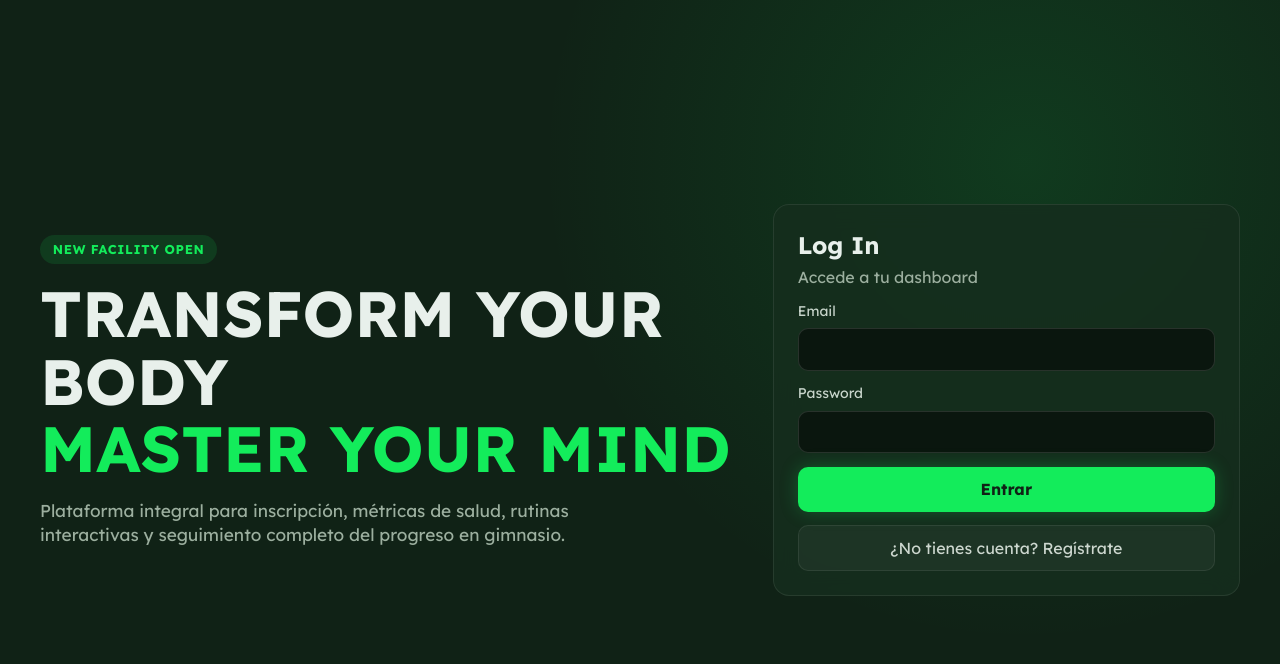
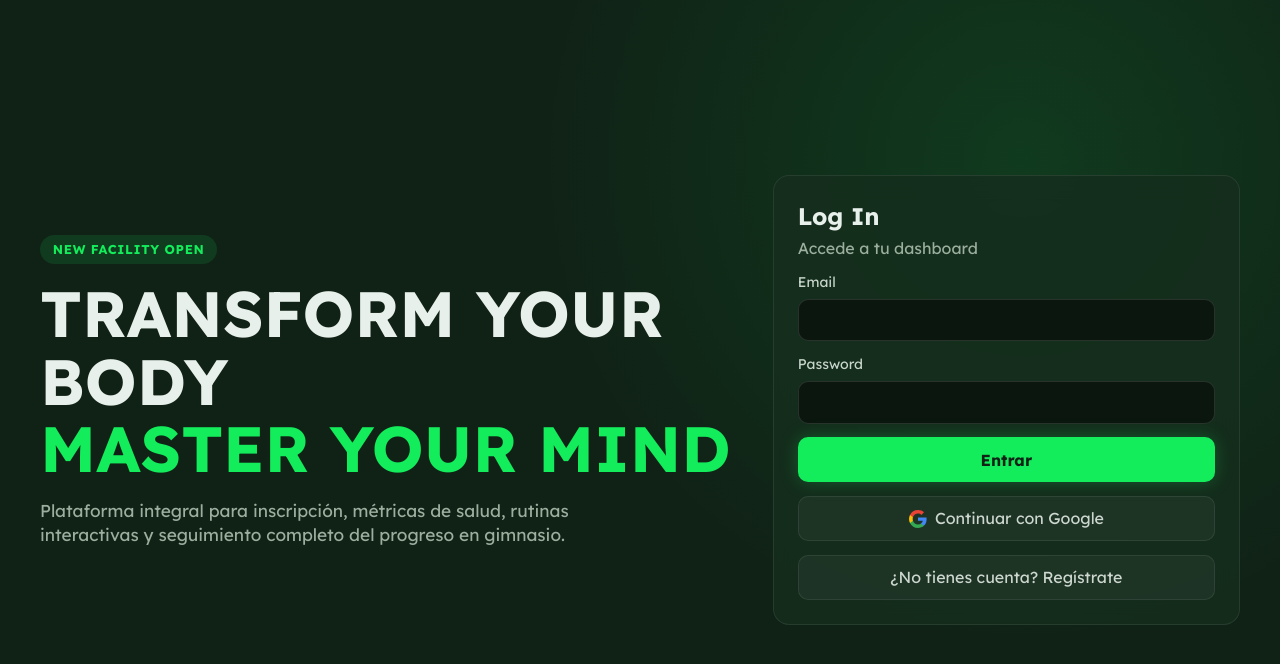
Before and after one commit to Larvizub/fitpulse-arv, a React (Vite) app: page / in a window 1280 px wide. Shown: the top 664 px of the page. Built offline with nearby package versions, Linux system fonts and the light colour scheme; no server answers.

Commit message:
feat: add Google login functionality and update AuthLanding component

```diff
--- a/src/App.tsx
+++ b/src/App.tsx
@@ -51,6 +51,7 @@ function App() {
         onPasswordChange={authSession.setPassword}
         onRegisterNameChange={authSession.setRegisterName}
         onRegisterGoalChange={authSession.setRegisterGoal}
+        onGoogleLogin={authSession.loginGoogle}
         onToggleMode={authSession.toggleMode}
         onSubmit={authSession.handleSubmit}
       />
--- a/src/components/AuthLanding.tsx
+++ b/src/components/AuthLanding.tsx
@@ -11,6 +11,7 @@ interface AuthLandingProps {
   onPasswordChange: (value: string) => void
   onRegisterNameChange: (value: string) => void
   onRegisterGoalChange: (value: string) => void
+  onGoogleLogin: () => void
   onToggleMode: () => void
   onSubmit: (event: FormEvent<HTMLFormElement>) => void
 }
@@ -65,6 +66,27 @@ export function AuthLanding(props: AuthLandingProps) {
           <button className="fit-btn fit-btn-primary" type="submit">
             {props.authMode === 'login' ? 'Entrar' : 'Crear cuenta'}
           </button>
+          <button className="fit-btn fit-btn-soft google-btn" type="button" onClick={props.onGoogleLogin}>
+            <svg aria-hidden="true" viewBox="0 0 24 24" width="18" height="18">
+              <path
+                fill="#4285F4"
+                d="M23.49 12.27c0-.79-.07-1.54-.2-2.27H12v4.29h6.44a5.5 5.5 0 0 1-2.39 3.61v2.99h3.87c2.26-2.08 3.57-5.15 3.57-8.62z"
+              />
+              <path
+                fill="#34A853"
+                d="M12 24c3.24 0 5.96-1.08 7.95-2.92l-3.87-2.99c-1.08.73-2.46 1.17-4.08 1.17-3.13 0-5.78-2.11-6.73-4.95H1.28v3.11A12 12 0 0 0 12 24z"
+              />
+              <path
+                fill="#FBBC05"
+                d="M5.27 14.31A7.22 7.22 0 0 1 4.9 12c0-.8.14-1.57.37-2.31V6.58H1.28A12 12 0 0 0 0 12c0 1.93.46 3.75 1.28 5.42l3.99-3.11z"
+              />
+              <path
+                fill="#EA4335"
+                d="M12 4.77c1.76 0 3.33.61 4.57 1.8l3.43-3.43C17.95 1.16 15.23 0 12 0A12 12 0 0 0 1.28 6.58l3.99 3.11c.95-2.84 3.6-4.92 6.73-4.92z"
+              />
+            </svg>
+            Continuar con Google
+          </button>
           <button className="fit-btn fit-btn-soft" type="button" onClick={props.onToggleMode}>
             {props.authMode === 'login' ? '¿No tienes cuenta? Regístrate' : '¿Ya tienes cuenta? Inicia sesión'}
           </button>
--- a/src/hooks/useAuthSession.ts
+++ b/src/hooks/useAuthSession.ts
@@ -1,6 +1,6 @@
 import { useEffect, useState, type FormEvent } from 'react'
 import type { User } from 'firebase/auth'
-import { loginWithEmail, logoutSession, registerWithEmail, watchAuthState } from '../services/authService'
+import { loginWithEmail, loginWithGoogle, logoutSession, registerWithEmail, watchAuthState } from '../services/authService'
 
 export interface AuthSessionState {
   currentUser: User | null
@@ -84,6 +84,15 @@ export function useAuthSession() {
     async logout() {
       await logoutSession()
     },
+    async loginGoogle() {
+      setState((prev) => ({ ...prev, errorMessage: '' }))
+
+      try {
+        await loginWithGoogle()
+      } catch (error) {
+        setState((prev) => ({ ...prev, errorMessage: (error as Error).message }))
+      }
+    },
   }
 
   return {
--- a/src/index.css
+++ b/src/index.css
@@ -126,6 +126,13 @@ label {
 .fit-btn-soft:hover {
   border-color: rgba(19, 236, 91, 0.45);
   color: #fff;
+}
+
+.google-btn {
+  display: inline-flex;
+  align-items: center;
+  justify-content: center;
+  gap: 0.5rem;
 }
 
 .fit-landing-shell {
--- a/src/services/authService.ts
+++ b/src/services/authService.ts
@@ -1,11 +1,13 @@
 import {
+  GoogleAuthProvider,
   createUserWithEmailAndPassword,
   onAuthStateChanged,
+  signInWithPopup,
   signInWithEmailAndPassword,
   signOut,
   type User,
 } from 'firebase/auth'
-import { ref, set } from 'firebase/database'
+import { get, ref, set } from 'firebase/database'
 import { auth, db } from '../firebase'
 import type { UserProfile } from '../types'
 
@@ -20,6 +22,8 @@ export interface LoginInput {
   email: string
   password: string
 }
+
+const googleProvider = new GoogleAuthProvider()
 
 export function watchAuthState(callback: (user: User | null) => void) {
   if (!auth) {
@@ -60,6 +64,34 @@ export async function loginWithEmail(input: LoginInput) {
   await signInWithEmailAndPassword(auth, input.email, input.password)
 }
 
+export async function loginWithGoogle() {
+  if (!auth || !db) {
+    throw new Error('Firebase no está configurado')
+  }
+
+  const credential = await signInWithPopup(auth, googleProvider)
+  const user = credential.user
+
+  const profileRef = ref(db, `users/${user.uid}/profile`)
+  const existingProfile = await get(profileRef)
+
+  if (!existingProfile.exists()) {
+    const profileData: UserProfile = {
+      uid: user.uid,
+      fullName: user.displayName ?? 'Gym Member',
+      email: user.email ?? '',
+      phone: '',
+      age: 20,
+      heightCm: 170,
+      trainingPhase: 'adaptacion',
+      goal: '',
+      createdAt: new Date().toISOString(),
+    }
+
+    await set(profileRef, profileData)
+  }
+}
+
 export async function logoutSession() {
   if (!auth) {
     return
```
